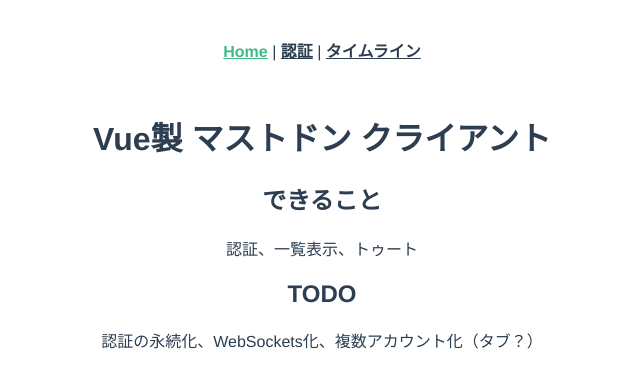
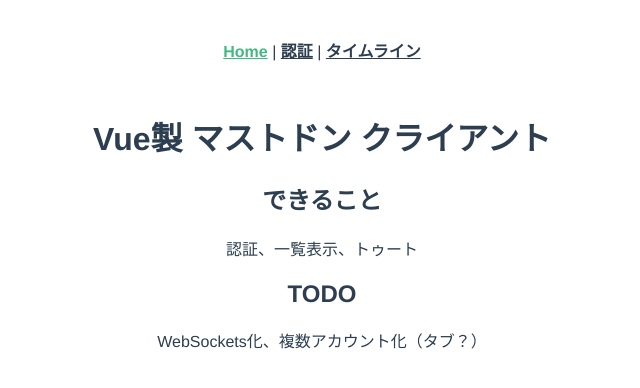
Before and after one commit to kenchiki/vuejs-mastodon-client, a Vue app: page / in a window 1280 px wide. Shown: the top 388 px of the page, without its empty margins (318-958 px from the left). Built offline with nearby package versions, Linux system fonts and the light colour scheme.

Commit message:
[update]リファクタリング

```diff
--- a/src/views/About.vue
+++ b/src/views/About.vue
@@ -5,6 +5,6 @@
     <p>認証、一覧表示、トゥート</p>
 
     <h2>TODO</h2>
-    <p>認証の永続化、WebSockets化、複数アカウント化（タブ？）</p>
+    <p>WebSockets化、複数アカウント化（タブ？）</p>
   </div>
 </template>
```
